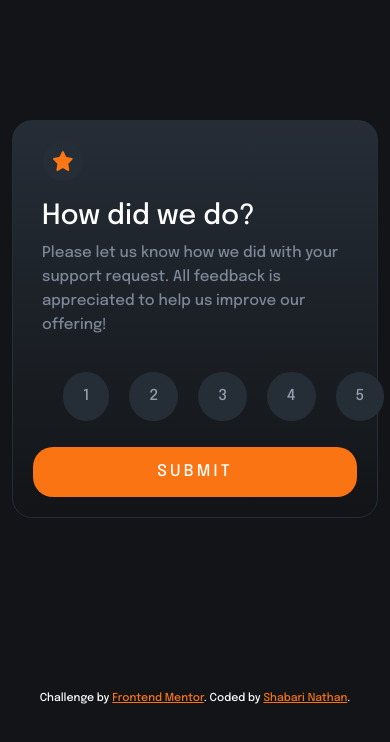
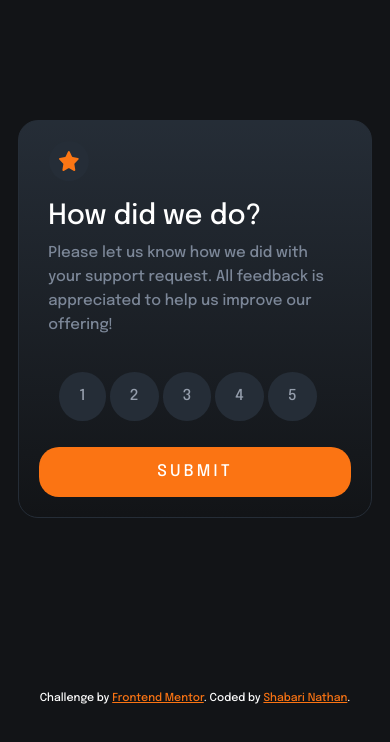
Before and after one commit to Shabari02/Interactive-rating-component-Frontend-Mentor, a plain HTML site: page index.html in a window 390 px wide. Drawn offline with nearby package versions, Linux system fonts and the light colour scheme.

Commit message:
Update style.css

```diff
--- a/style.css
+++ b/style.css
@@ -149,3 +149,14 @@ h2 {
 ::-webkit-scrollbar {
   display: none;
 }
+@media screen and (min-width:350px) and (max-width: 418px) {
+  .rate-item{
+    margin: 0 4px 0 0;
+  }
+  .rate{
+    padding-left: 20px;
+  }
+  .tq-img{
+    width: 80%;
+  }
+}
```
